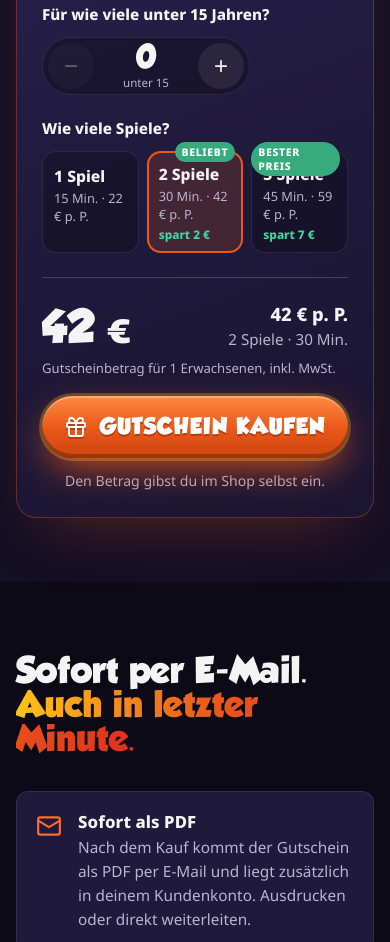
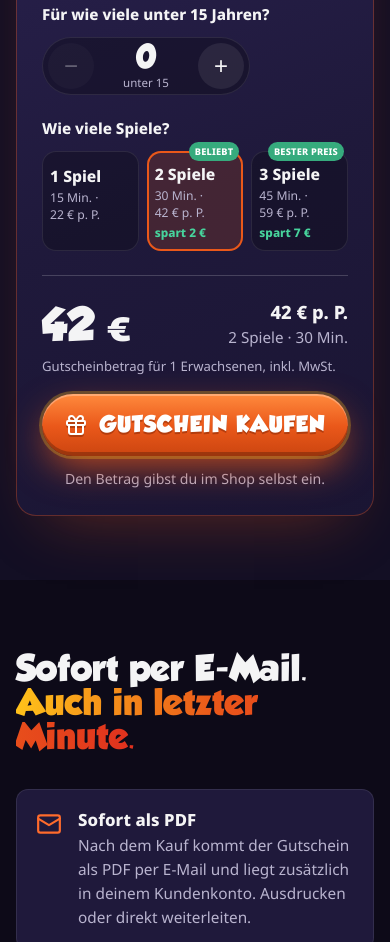
Before and after one commit to plaseoOfficial/battlekart-ratingen-landingpages, a plain HTML site: page ga/gutscheine/index.html in a window 390 px wide. Shown: the part 2877-3819 px from the top of the page. Drawn offline with Linux system fonts and the light colour scheme.

Commit message:
Gutschein-Rechner auf dem Handy: Schildchen einzeilig, Preis bricht nicht mehr um
Nach der Überlauf-Korrektur (4dfc140) brach »Bester Preis« bei 360–393 px auf zwei Zeilen
und verdeckte den Titel »3 Spiele«. Betrifft /gutschein/ und die Ads-Seite /ga/gutscheine/.
Schildchen und Innenabstand auf schmalen Bildschirmen kleiner, Preis und »p. P.« bleiben zusammen.

Co-Authored-By: Claude Fable 5.2 <noreply@anthropic.com>

```diff
--- a/ga/gutscheine/index.html
+++ b/ga/gutscheine/index.html
@@ -511,6 +511,10 @@ section { position: relative; }
   .facts li:last-child { grid-column: 1 / -1; }
   .occasions, .occasions--more { grid-template-columns: 1fr; }
   .games { grid-template-columns: repeat(3, 1fr); row-gap: 14px; }
+  /* Schmale Bildschirme: Schildchen einzeilig, damit es den Titel der Auswahl nicht verdeckt (19.11.2026) */
+  .games button { padding: 12px 8px 11px; }
+  .games button span { font-size: .76rem; }
+  .games button em { right: 4px; font-size: .58rem; letter-spacing: .02em; padding: 3px 6px; white-space: nowrap; }
   .bookbar { display: flex; }
   .price-chip strong { font-size: 1.7rem; }
 }
@@ -929,7 +933,7 @@ section { position: relative; }
       btn.setAttribute('aria-checked', String(+btn.dataset.games === games));
       var n = +btn.dataset.games, t = adults ? CONFIG.prices.adult : CONFIG.prices.kid;
       var pp = perPerson(t, n), saved = n * t[0] - pp;
-      btn.querySelector('span').textContent = (n * 15) + ' Min. · ' + fmt(pp) + ' p. P.';
+      btn.querySelector('span').textContent = (n * 15) + ' Min. · ' + (fmt(pp) + ' p. P.').replace(/ /g, '\u00a0');
       btn.querySelector('i').textContent = saved > 0 ? 'spart ' + fmt(saved) : '';
     });
   }
```
Also changed, not shown: gutschein/index.html (+5 -1 lines).
